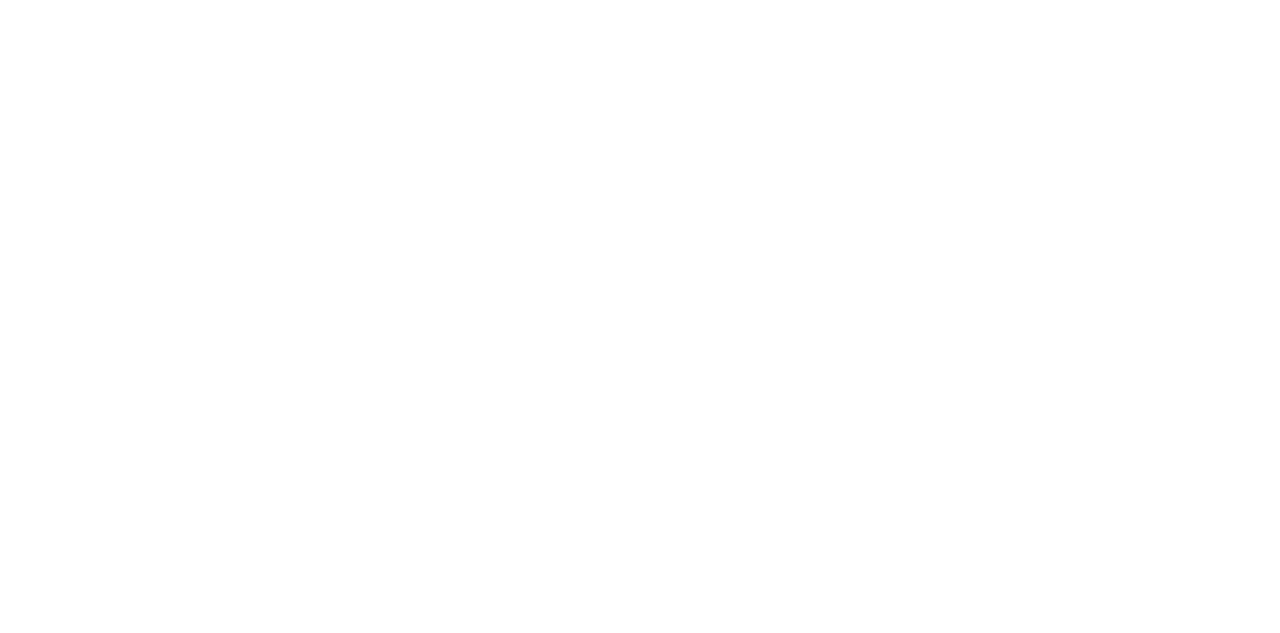
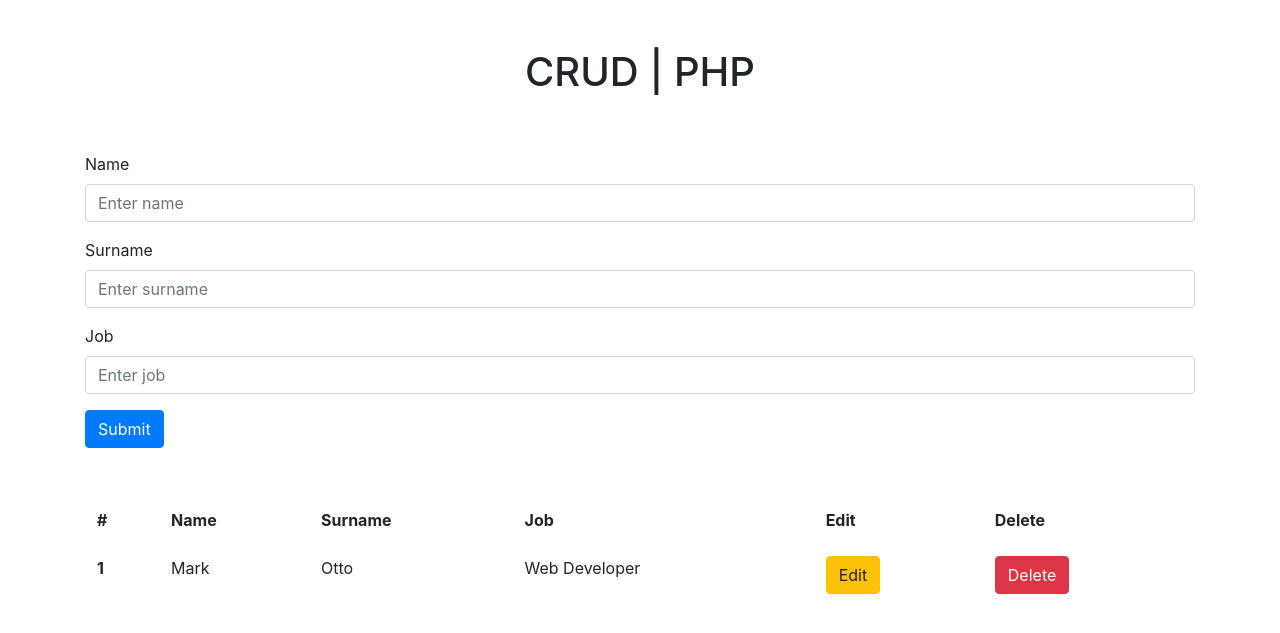
Before and after one commit to kwieczorek98/crud, a PHP site: page / in a window 1280 px wide. Before the commit the part shown is empty. Shown: the top 633 px of the page. Run offline with PHP 8.4, Linux system fonts and the light colour scheme; some libraries are stand-ins or nearby versions.

Commit message:
Added basic styles

```diff
--- a/index.php
+++ b/index.php
@@ -1,13 +1,68 @@
 <!doctype html>
 <html lang="en">
 <head>
-    <meta charset="UTF-8">
-    <meta name="viewport"
-          content="width=device-width, user-scalable=no, initial-scale=1.0, maximum-scale=1.0, minimum-scale=1.0">
-    <meta http-equiv="X-UA-Compatible" content="ie=edge">
-    <title>Document</title>
+    <!-- Required meta tags -->
+    <meta charset="utf-8">
+    <meta name="viewport" content="width=device-width, initial-scale=1, shrink-to-fit=no">
+
+    <!-- Bootstrap CSS -->
+    <link rel="stylesheet" href="https://stackpath.bootstrapcdn.com/bootstrap/4.2.1/css/bootstrap.min.css" integrity="sha384-GJzZqFGwb1QTTN6wy59ffF1BuGJpLSa9DkKMp0DgiMDm4iYMj70gZWKYbI706tWS" crossorigin="anonymous">
+
+    <title>CRUD | PHP</title>
 </head>
 <body>
-
+    <h1 class="text-center p-5">CRUD | PHP</h1>
+        <form class="pb-5" action="" method="post">
+            <div class="container">
+                <div class="form-group">
+                    <label for="name">Name</label>
+                    <input type="text" class="form-control" id="name" placeholder="Enter name">
+                </div>
+                <div class="form-group">
+                    <label for="Surname">Surname</label>
+                    <input type="text" class="form-control" id="Surname" placeholder="Enter surname">
+                </div>
+                <div class="form-group">
+                    <label for="job">Job</label>
+                    <input type="text" class="form-control" id="job" placeholder="Enter job">
+                </div>
+                <button type="submit" class="btn btn-primary">Submit</button>
+            </div>
+        </form>
+        <div class="container">
+            <div class="table-responsive">
+                <table class="table table-borderless table-hover">
+                    <thead>
+                    <tr>
+                        <th scope="col">#</th>
+                        <th scope="col">Name</th>
+                        <th scope="col">Surname</th>
+                        <th scope="col">Job</th>
+                        <th scope="col">Edit</th>
+                        <th scope="col">Delete</th>
+                    </tr>
+                    </thead>
+                    <tbody>
+                        <tr>
+                            <th scope="row">1</th>
+                            <td>Mark</td>
+                            <td>Otto</td>
+                            <td>Web Developer</td>
+                            <td>
+                                <button class="btn btn-warning">Edit</button>
+                            </td>
+                            <td>
+                                <button class="btn btn-danger">Delete</button>
+                            </td>
+                        </tr>
+                    </tbody>
+                </table>
+            </div>
+        </div>
+<!-- Optional JavaScript -->
+<!-- jQuery first, then Popper.js, then Bootstrap JS -->
+<script src="https://code.jquery.com/jquery-3.3.1.slim.min.js" integrity="sha384-q8i/X+965DzO0rT7abK41JStQIAqVgRVzpbzo5smXKp4YfRvH+8abtTE1Pi6jizo" crossorigin="anonymous"></script>
+<script src="https://cdnjs.cloudflare.com/ajax/libs/popper.js/1.14.6/umd/popper.min.js" integrity="sha384-wHAiFfRlMFy6i5SRaxvfOCifBUQy1xHdJ/yoi7FRNXMRBu5WHdZYu1hA6ZOblgut" crossorigin="anonymous"></script>
+<script src="https://stackpath.bootstrapcdn.com/bootstrap/4.2.1/js/bootstrap.min.js" integrity="sha384-B0UglyR+jN6CkvvICOB2joaf5I4l3gm9GU6Hc1og6Ls7i6U/mkkaduKaBhlAXv9k" crossorigin="anonymous"></script>
 </body>
 </html>
```
